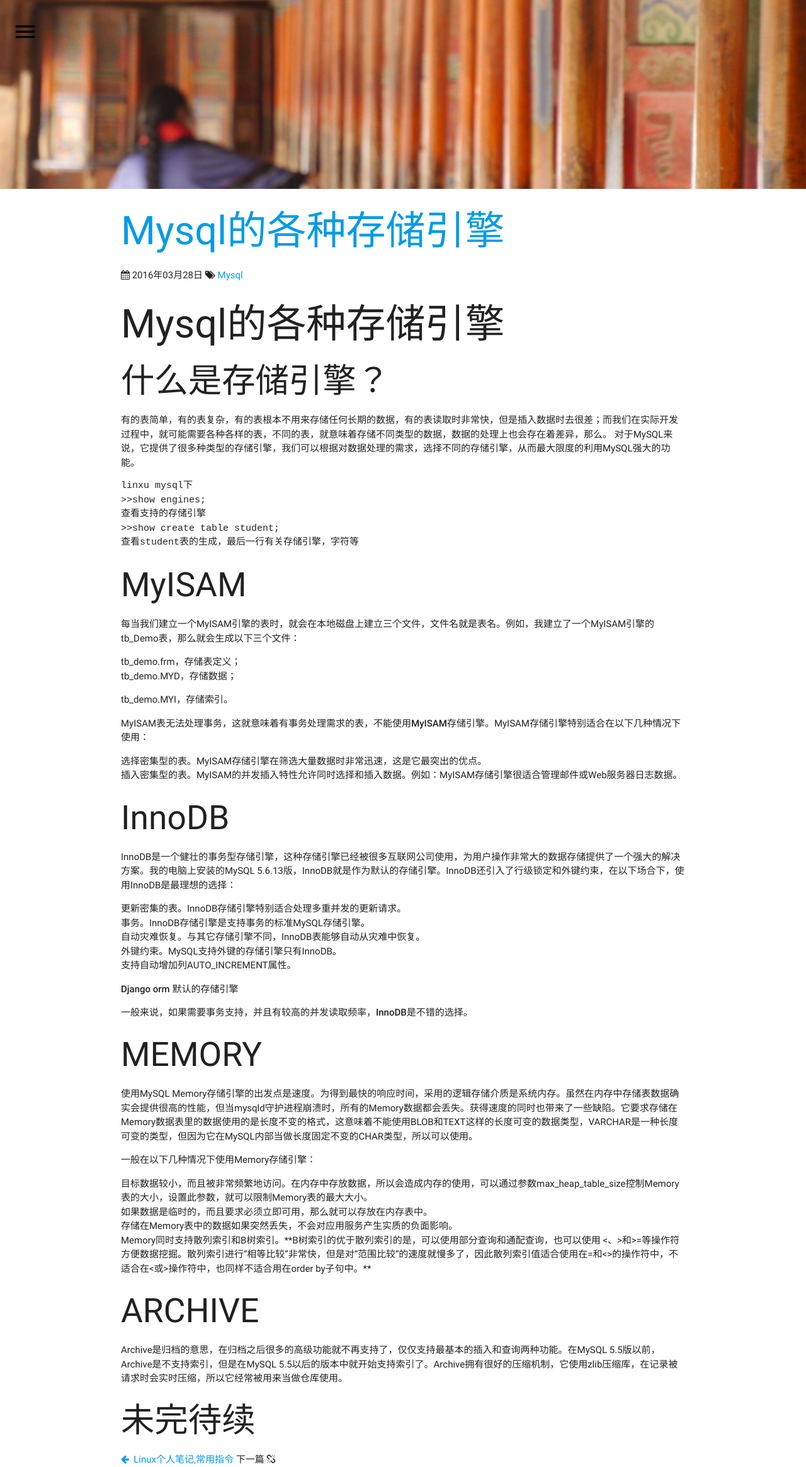
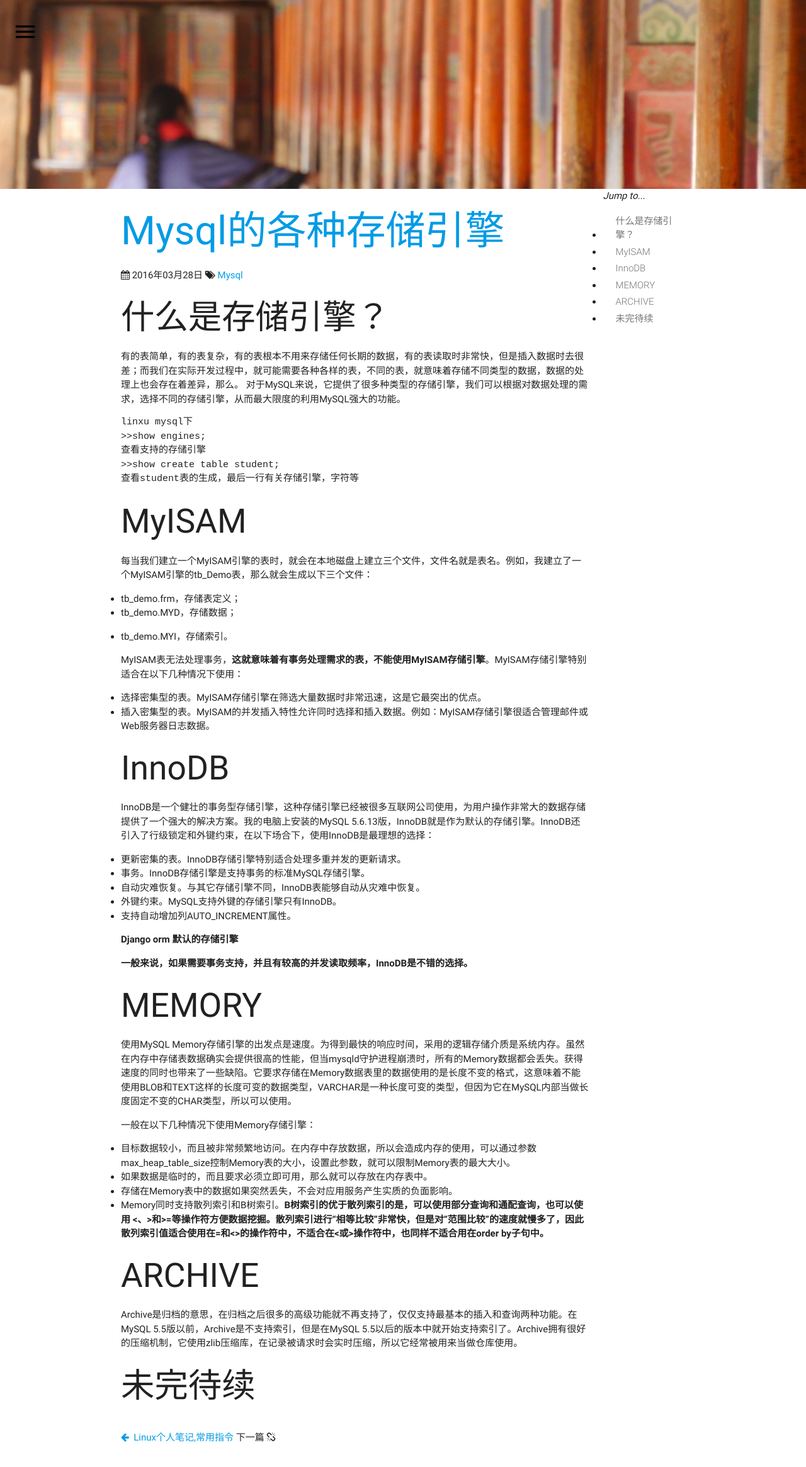
Before and after one commit to z-kidy/z-kidy.github.io, a Jekyll site: the page built from _posts/2016-3-28-mysql-engine.md, in a window 1280 px wide. Shown: the whole page at 63% size. Built offline with Jekyll 4.4.1, drawn with Linux system fonts in a browser that asks for light colours; nearby versions of some CDN libraries; comment, search, counter and statistics services are not loaded; a style sheet for code colours, icons or effects is not loaded; after the commit the page ends 2294 px from its top, so only the background shows below that; some of the changed lines change nothing that is shown.

Commit message:
add table of content

```diff
--- a/_config.yml
+++ b/_config.yml
@@ -1,6 +1,7 @@
 permalink: blog/:year/:month/:day/:title.html
 paginate: 6
 paginate_path: page/:num
+gems: [jekyll-paginate]
 
 blog:
     name: kidy's bolg                                    # 博客名称
--- a/_layouts/blog.html
+++ b/_layouts/blog.html
@@ -49,34 +49,32 @@
 
   <main>
     <div class="container">
+
     {{ content }}
     </div>
   </main>
 
   {% if page.index == true or page.post == true %}{% include footer.html %}{% endif %}
 
+
+
+
+
+
 <div id="top"><a id="rocket" href="javascript:;" title="返回顶部"><i></i></a></div>
 <script src="/res/js/light.js"></script>
 {% if page.math == true %}<script src="http://cdn.bootcss.com/mathjax/2.4.0/MathJax.js?config=TeX-AMS-MML_HTMLorMML"></script><script>MathJax.Hub.Config({tex2jax:{inlineMath: [['\\','\\']],displayMath: [['$$','$$']]}});</script>{% endif %}
 
-  <!-- <script src="/run_prettify.js"></script>
-  <script src="http://www.qingdou.me/wp-content/themes/qingdou/js/jquery.js?ver=2.1" type="text/javascript"></script>
-  <script src="http://www.qingdou.me/wp-content/themes/qingdou/js/jquery.ias.min.js"></script>
-  <script src="http://www.qingdou.me/wp-content/themes/qingdou/js/prettify.js?ver=2.1" type="text/javascript"></script>
 
-  <script type="text/javascript">
-    $(function() {
-            $('pre').addClass('prettyprint linenums').attr('style', 'overflow:auto');
-            window.prettyPrint && prettyPrint();
-    });
-  </script>-->
-    <!-- Compiled and minified JavaScript -->
 <!--Import jQuery before materialize.js-->
   <script type="text/javascript" src="https://code.jquery.com/jquery-2.1.1.min.js"></script>
   <script src="/res/js/materialize.min.js"></script>
 
   <script src="http://cdn.bootcss.com/highlight.js/8.0/highlight.min.js"></script>
   <script >hljs.initHighlightingOnLoad();</script>
+
+  <script type="text/javascript" src="/res/js/toc.js"></script>
+
   <script type="text/javascript">
 
     // Initialize collapse button
@@ -92,6 +90,15 @@
     });
 
 
+    $(document).ready(function() {
+        $('#toc').toc({listType: 'ul',showEffect: 'slideDown'});
+    });
+
+
+    $(document).ready(function(){
+      $('.tabs-wrapper ').pushpin({ top: $('.tabs-wrapper').offset().top });
+    });
   </script>
+
 </body>
 </html>
--- a/_layouts/post.html
+++ b/_layouts/post.html
@@ -3,8 +3,10 @@
 post: true
 ---
 
+  <div class="row">
+    <div class="col s12 m9 l10">
       <header class="post-header">
-  <h1 class="post-title"><a href="{{ page.url }}">{{ page.title }}</a></h2>
+        <h1 class="post-title"><a href="{{ page.url }}">{{ page.title }}</a></h1>
         <p class="post-meta">
           <i class="fa fa-calendar"></i>
           {{ page.date | date: "%Y" }}年{{ page.date | date: "%m" }}月{{ page.date | date: "%d" }}日
@@ -17,6 +19,15 @@
       <div class="post-main">
       {{ content }}
       </div>
+    </div>
+
+    <div class="col hide-on-small-only m3 l2">
+      <div class="tabs-wrapper">
+        <div class="table-of-contents" id="toc"></div>
+      </div>
+    </div>
+  </div>
+
 
 {% include share.html %}
 <div class="pagination">
--- a/_posts/2016-3-28-mysql-engine.md
+++ b/_posts/2016-3-28-mysql-engine.md
@@ -5,7 +5,6 @@
 ---
 
 
-# Mysql的各种存储引擎
 
 ## 什么是存储引擎？
 
@@ -58,7 +57,7 @@
 + 目标数据较小，而且被非常频繁地访问。在内存中存放数据，所以会造成内存的使用，可以通过参数max_heap_table_size控制Memory表的大小，设置此参数，就可以限制Memory表的最大大小。
 + 如果数据是临时的，而且要求必须立即可用，那么就可以存放在内存表中。
 + 存储在Memory表中的数据如果突然丢失，不会对应用服务产生实质的负面影响。
-+ Memory同时支持散列索引和B树索引。**B树索引的优于散列索引的是，可以使用部分查询和通配查询，也可以使用 <、>和>=等操作符方便数据挖掘。散列索引进行“相等比较”非常快，但是对“范围比较”的速度就慢多了，因此散列索引值适合使用在=和<>的操作符中，不适合在<或>操作符中，也同样不适合用在order by子句中。**
++ Memory同时支持散列索引和B树索引。<strong>B树索引的优于散列索引的是，可以使用部分查询和通配查询，也可以使用 <、>和>=等操作符方便数据挖掘。散列索引进行“相等比较”非常快，但是对“范围比较”的速度就慢多了，因此散列索引值适合使用在=和<>的操作符中，不适合在<或>操作符中，也同样不适合用在order by子句中。
 
 ## ARCHIVE
 
--- /dev/null
+++ b/res/js/toc.js
@@ -0,0 +1,89 @@
+// https://github.com/ghiculescu/jekyll-table-of-contents
+(function($){
+  $.fn.toc = function(options) {
+    var defaults = {
+      noBackToTopLinks: false,
+      title: '<i>Jump to...</i>',
+      minimumHeaders: 3,
+      headers: 'h1, h2, h3, h4, h5, h6',
+      listType: 'ol', // values: [ol|ul]
+      showEffect: 'show', // values: [show|slideDown|fadeIn|none]
+      showSpeed: 'slow' // set to 0 to deactivate effect
+    },
+    settings = $.extend(defaults, options);
+
+    function fixedEncodeURIComponent (str) {
+      return encodeURIComponent(str).replace(/[!'()*]/g, function(c) {
+        return '%' + c.charCodeAt(0).toString(16);
+      });
+    }
+
+    var headers = $(settings.headers).filter(function() {
+      // get all headers with an ID
+      var previousSiblingName = $(this).prev().attr( "name" );
+      if (!this.id && previousSiblingName) {
+        this.id = $(this).attr( "id", previousSiblingName.replace(/\./g, "-") );
+      }
+      return this.id;
+    }), output = $(this);
+    if (!headers.length || headers.length < settings.minimumHeaders || !output.length) {
+      $(this).hide();
+      return;
+    }
+
+    if (0 === settings.showSpeed) {
+      settings.showEffect = 'none';
+    }
+
+    var render = {
+      show: function() { output.hide().html(html).show(settings.showSpeed); },
+      slideDown: function() { output.hide().html(html).slideDown(settings.showSpeed); },
+      fadeIn: function() { output.hide().html(html).fadeIn(settings.showSpeed); },
+      none: function() { output.html(html); }
+    };
+
+    var get_level = function(ele) { return parseInt(ele.nodeName.replace("H", ""), 10); }
+    var highest_level = headers.map(function(_, ele) { return get_level(ele); }).get().sort()[0];
+    var return_to_top = '<i class="icon-arrow-up back-to-top"> </i>';
+
+    var level = get_level(headers[0]),
+      this_level,
+      html = settings.title + " <"+settings.listType+">";
+    headers.on('click', function() {
+      if (!settings.noBackToTopLinks) {
+        window.location.hash = this.id;
+      }
+    })
+    .addClass('clickable-header')
+    .each(function(_, header) {
+      this_level = get_level(header);
+      if (!settings.noBackToTopLinks && this_level === highest_level) {
+        $(header).addClass('top-level-header').after(return_to_top);
+      }
+      if (this_level === level) // same level as before; same indenting
+        html += "<li><a href='#" + fixedEncodeURIComponent(header.id) + "'>" + header.innerHTML + "</a>";
+      else if (this_level <= level){ // higher level than before; end parent ol
+        for(i = this_level; i < level; i++) {
+          html += "</li></"+settings.listType+">"
+        }
+        html += "<li><a href='#" + fixedEncodeURIComponent(header.id) + "'>" + header.innerHTML + "</a>";
+      }
+      else if (this_level > level) { // lower level than before; expand the previous to contain a ol
+        for(i = this_level; i > level; i--) {
+          html += "<"+settings.listType+"><li>"
+        }
+        html += "<a href='#" + fixedEncodeURIComponent(header.id) + "'>" + header.innerHTML + "</a>";
+      }
+      level = this_level; // update for the next one
+    });
+    html += "</"+settings.listType+">";
+    if (!settings.noBackToTopLinks) {
+      $(document).on('click', '.back-to-top', function() {
+        $(window).scrollTop(0);
+        window.location.hash = '';
+      });
+    }
+
+    render[settings.showEffect]();
+  };
+})(jQuery);
```
Also changed, not shown: _posts/2016-3-5-基于用户投票的排名算法：Delicious和Hacker News (Python、Redis简单实现).md (+2 -2 lines), res/css/materialize.min.css. Lines whose indentation alone changed are shown as unchanged.
